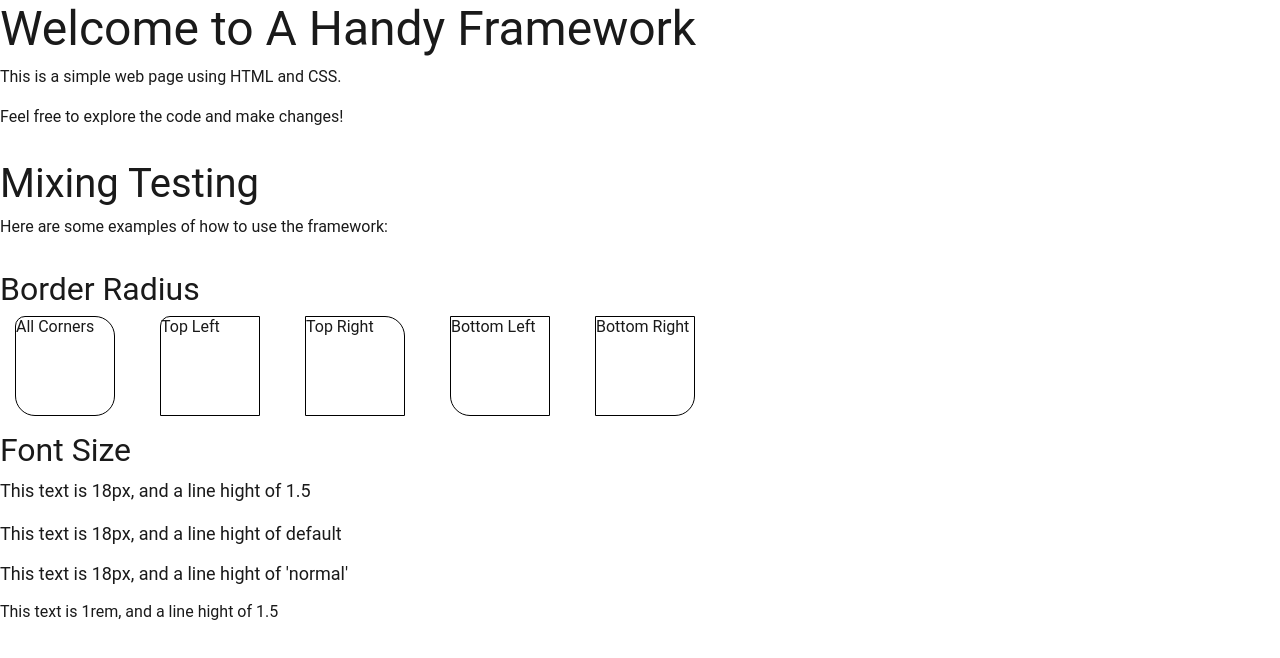
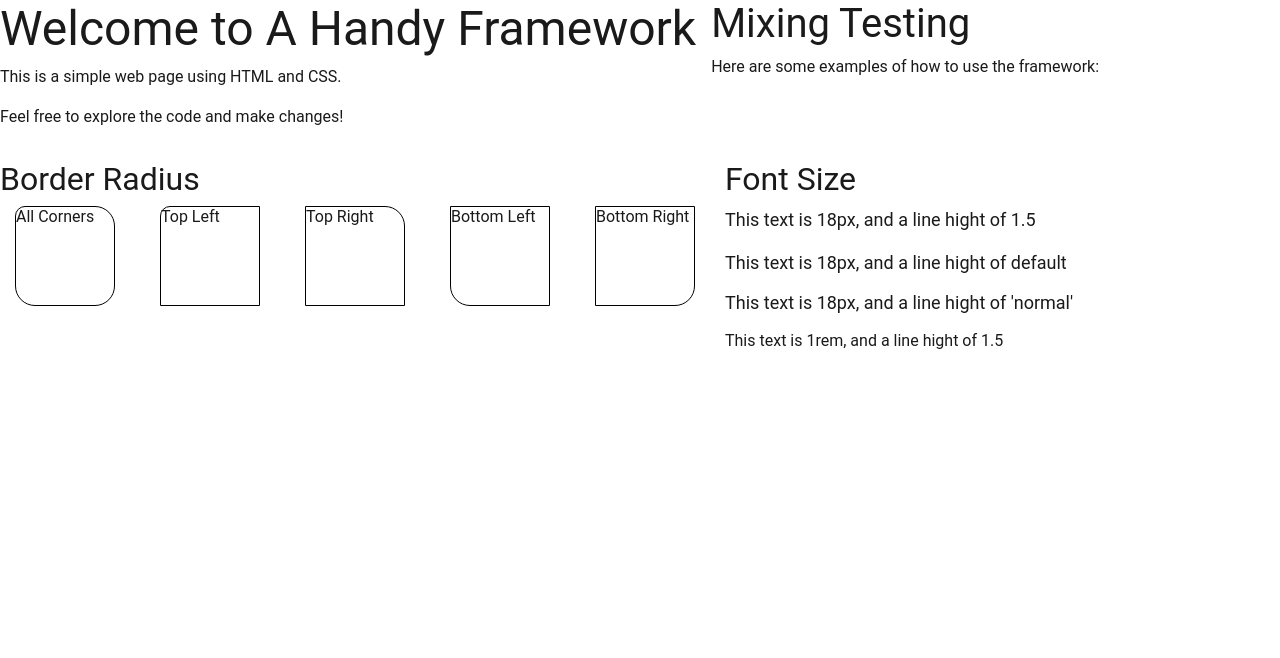
Before and after one commit to mjhandy/mjh-framework, a website: page index.html in a window 1280 px wide. Drawn offline with nearby package versions, Linux system fonts and the light colour scheme; files that its build step writes are made by us from their sources.

Commit message:
grid mixin update
not working...

```diff
--- a/index.html
+++ b/index.html
@@ -8,7 +8,7 @@
 <body>
   <div class="container">
     <div class="row">
-      <div class="col-12">
+      <div class="col-sm-12 col-xl-4">
         <h1>Welcome to A Handy Framework</h1>
         <p>This is a simple web page using HTML and CSS.</p>
         <p>Feel free to explore the code and make changes!</p>
--- a/scss/helpers/_grid.scss
+++ b/scss/helpers/_grid.scss
@@ -2,6 +2,7 @@
 .container {
   display: flex;
   flex-wrap: wrap;
+  flex-direction: column;
   gap: map-get($grid-config, gap) map-get($grid-config, gap);
   .row {
     display: flex;
--- a/scss/mixins/_grid.scss
+++ b/scss/mixins/_grid.scss
@@ -1,12 +1,13 @@
-
-
-@mixin generate-grid-classes() {
-  @for $i from 1 through map-get($grid-config, columns) {
-    .col-#{$i} {
-      width: 100%;
-      @include bp(lg) {
-        // flex: 0 0 calc(100% / $i - map-get($grid-config, gap));
-        width: calc( $i/map-get($grid-config, columns) * 100%);
+@mixin generate-grid-classes($breakpoints: (sm, md, lg, xl, xxl), $bps: $bps) {
+  $mx: map-get($grid-config, columns);
+  @each $bp in $breakpoints {
+    $bp-value: map-get($bps, $bp);
+    @for $i from 1 through $mx {
+      .col-#{$bp}-#{$i} {
+        @include bp($bp-value) {
+          width: calc(#{$i} / #{$mx} * 100%);
+          max-width: calc(#{$i} / #{$mx} * 100%);
+        }
       }
     }
   }
```
